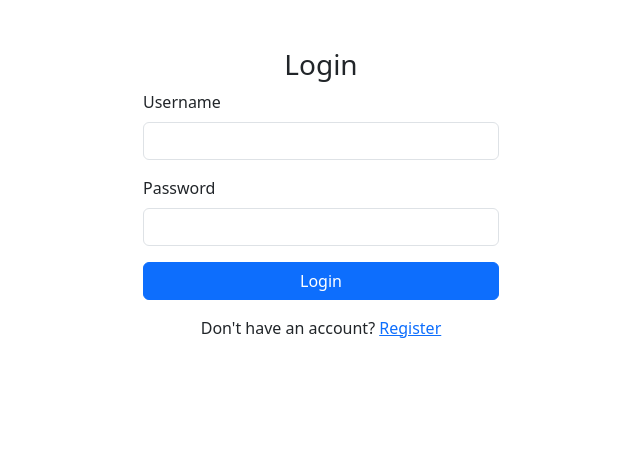
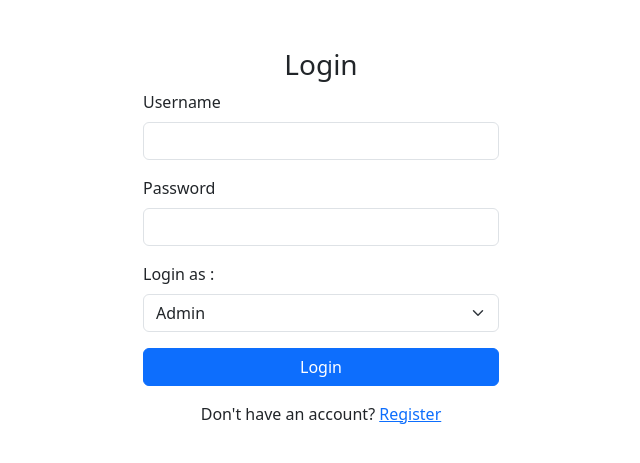
Before and after one commit to AjayJoshi99/Digital-Evidence-Cataloging-System, a Flask app: page / in a window 1280 px wide. Shown: the top 463 px of the page, without its empty margins (319-959 px from the left). Run offline with Flask 3, Linux system fonts and the light colour scheme.

Commit message:
login type drop down add

```diff
--- a/templates/login.html
+++ b/templates/login.html
@@ -25,6 +25,14 @@
                         <label for="password" class="form-label">Password</label>
                         <input type="password" class="form-control" id="password" name="password" required>
                     </div>
+                    <div class="mb-3">
+                        <label for="options" class="form-label">Login as :</label>
+                        <select id="options" name="option" class="form-select">
+                            <option value="Option 1">Admin</option>
+                            <option value="Option 2">User</option>
+                            <option value="Option 3">Investigator</option>
+                        </select>
+                    </div>
                     <button type="submit" class="btn btn-primary w-100">Login</button><br/>
                 </form>
                 <p class="text-center mt-3">
```
